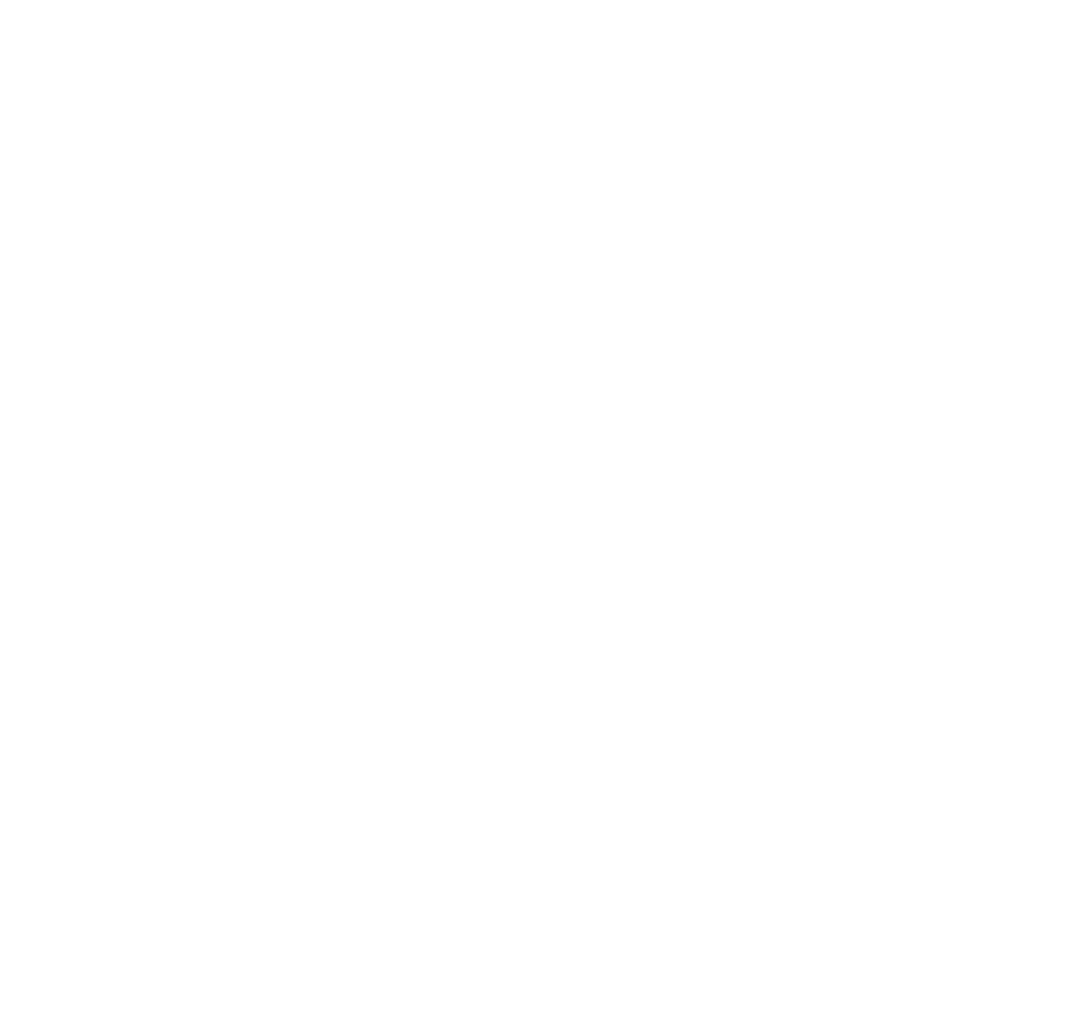
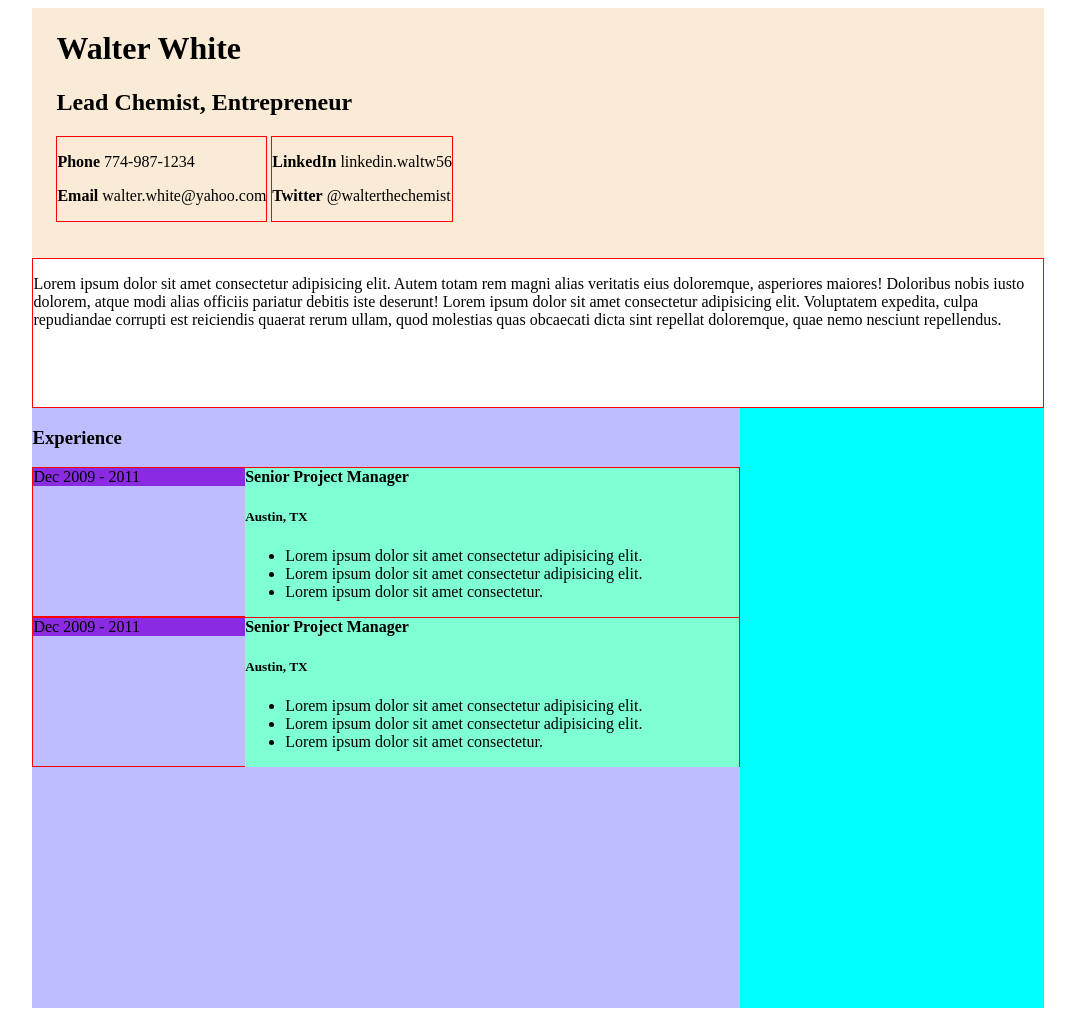
Before and after one commit to pat-white-code/ACA_web101_patrick_white, a plain HTML site: page src/wireframes/resume.html in a window 1280 px wide. Shown: the whole page, without its empty margins (102-1177 px from the left). Before the commit the page ends 800 px from the top, so only its background shows below. Drawn offline with Linux system fonts and the light colour scheme.

Commit message:
creates header, greeting text, Experience section, and job-items for resume

```diff
--- a/src/wireframes/resume-styles.css
+++ b/src/wireframes/resume-styles.css
@@ -0,0 +1,66 @@
+*{
+  box-sizing: border-box;
+}
+
+h4 {
+  margin-block-start: 0;
+  margin-block-end: 0;
+}
+
+.main-section {
+  width: 100%;
+  height: 1000px;;
+}
+
+.resume {
+  width: 80%;
+  margin: 0 auto;
+}
+
+.header {
+  width: 100%;
+  height: 25%;
+  padding: 1px 0px 0px 24px;
+  background-color: antiquewhite
+}
+
+.contact-block {
+  display: inline-block;
+  border: 1px red solid;
+}
+
+.greeting-text {
+  height: 150px;
+  border: 1px red solid;
+}
+
+.experience-column{
+  background-color: rgba(0, 0, 255, 0.26);
+  float: left;
+  height:60%;
+  width:70%;
+}
+
+.personal-column {
+  background-color: aqua;
+  float:right;
+  height: 60%;
+  width: 30%;
+}
+
+.job-holder {
+  height: 25%;
+  border: 1px red solid;
+}
+
+.job-dates {
+  float:left;
+  width: 30%;
+  background-color: blueviolet;
+}
+
+.job-info {
+  float: right;
+  width: 70%;
+  background-color: aquamarine;
+}
--- a/src/wireframes/resume.html
+++ b/src/wireframes/resume.html
@@ -0,0 +1,83 @@
+<html lang="en">
+<head>
+  <meta charset="UTF-8">
+  <meta name="viewport" content="width=device-width, initial-scale=1.0">
+  <meta http-equiv="X-UA-Compatible" content="ie=edge">
+  <link rel="stylesheet" href="./resume-styles.css">
+  <title>Resume</title>
+</head>
+<body>
+  <div class="main-section">
+    <div class="resume">
+      <div class="header">
+        <h1>
+          Walter White
+        </h1>
+        <h2>
+          Lead Chemist, Entrepreneur
+        </h2>
+        <div class="contact-block">
+          <p><b>Phone</b> 774-987-1234</p>
+          <p><b>Email</b> walter.white@yahoo.com</p>
+        </div>
+        <div class="contact-block">
+            <p><b>LinkedIn</b> linkedin.waltw56</p>
+            <p><b>Twitter</b> @walterthechemist</p>
+        </div>
+      </div>
+      <div class="greeting-text">
+        <p>
+          Lorem ipsum dolor sit amet consectetur adipisicing elit. Autem totam rem magni alias veritatis eius doloremque, asperiores maiores! Doloribus nobis iusto dolorem, atque modi alias officiis pariatur debitis iste deserunt! Lorem ipsum dolor sit amet consectetur adipisicing elit. Voluptatem expedita, culpa repudiandae corrupti est reiciendis quaerat rerum ullam, quod molestias quas obcaecati dicta sint repellat doloremque, quae nemo nesciunt repellendus.
+        </p>
+      </div>
+      <div class="experience-column">
+        <h3>Experience</h3>
+        <div class="job-holder">
+          <div class="job-dates">
+            Dec 2009 - 2011
+          </div>
+          <div class="job-info">
+            <h4>Senior Project Manager</h4>
+            <h5>Austin, TX</h5>
+            <ul>
+              <li>
+                Lorem ipsum dolor sit amet consectetur adipisicing elit.
+              </li>
+              <li>
+                Lorem ipsum dolor sit amet consectetur adipisicing elit.
+              </li>
+              <li>
+                Lorem ipsum dolor sit amet consectetur.
+              </li>
+            </ul>
+          </div>
+        </div>
+        <div class="job-holder">
+            <div class="job-dates">
+              Dec 2009 - 2011
+            </div>
+            <div class="job-info">
+              <h4>Senior Project Manager</h4>
+              <h5>Austin, TX</h5>
+              <ul>
+                <li>
+                  Lorem ipsum dolor sit amet consectetur adipisicing elit.
+                </li>
+                <li>
+                  Lorem ipsum dolor sit amet consectetur adipisicing elit.
+                </li>
+                <li>
+                  Lorem ipsum dolor sit amet consectetur.
+                </li>
+              </ul>
+            </div>
+          </div>
+      </div>
+      <div class="personal-column">
+
+      </div>
+    </div>
+  </div>
+
+</body>
+</html>
```
Also changed, not shown: src/wireframes/wireframe.html (+0 -1 lines).
